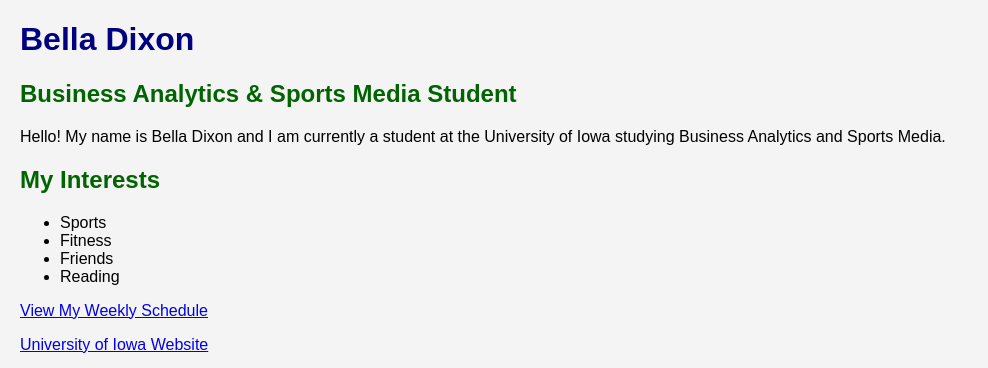
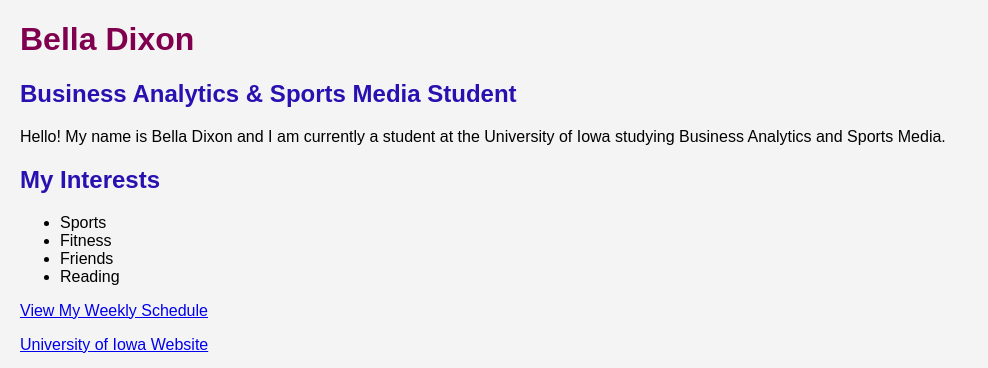
Before and after one commit to belladixon/idxon-personal-web-page, a plain HTML site: page index.html in a window 1280 px wide. Shown: the top 368 px of the page, without its empty margins (0-988 px from the left). Drawn offline with Linux system fonts and the light colour scheme.

Commit message:
updated colors

```diff
--- a/style/stylesheet.css
+++ b/style/stylesheet.css
@@ -5,11 +5,11 @@ margin:20px;
 }
 
 h1{
-color:navy;
+color:rgb(128, 0, 79);
 }
 
 h2{
-color:darkgreen;
+color:rgb(40, 16, 177);
 }
 
 img{
```
